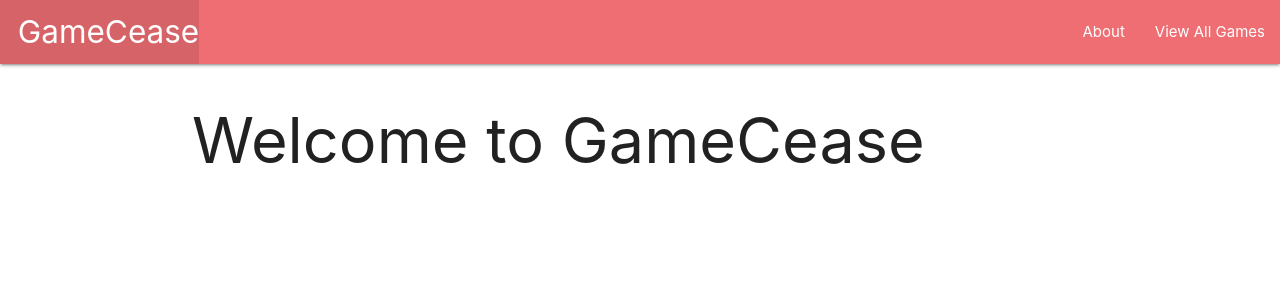
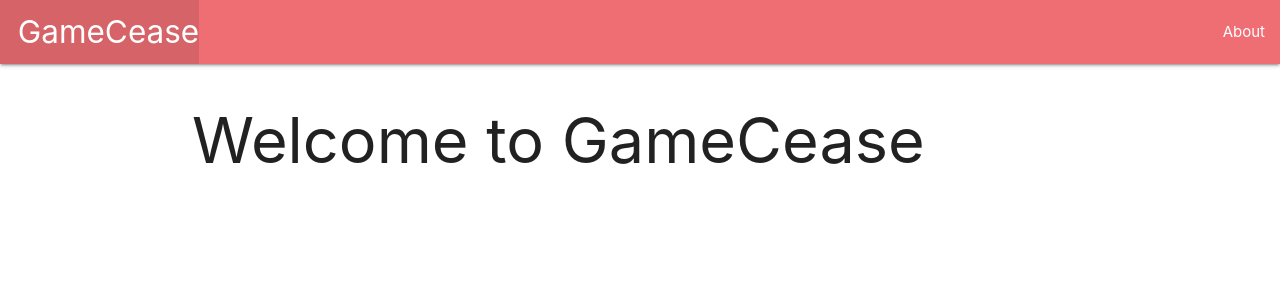
Before and after one commit to teyotobias/GameCease, a Django app: page / in a window 1280 px wide. Shown: the top 300 px of the page. Run offline with Django 4.2, Linux system fonts and the light colour scheme.

Commit message:
CRUD Ops integrated, class based views integrated, templates setup for base function. Base template also modified to reflect changes. Potential conflict commmented out

```diff
--- a/Game_Cease/settings.py
+++ b/Game_Cease/settings.py
@@ -1,6 +1,6 @@
 """
 Django settings for Game_Cease project.
-
+#if code doesn't run change everything from games_app back to games
 Generated by 'django-admin startproject' using Django 4.2.3.
 
 For more information on this file, see
--- a/Game_Cease/urls.py
+++ b/Game_Cease/urls.py
@@ -19,6 +19,5 @@ from django.urls import path, include
 
 urlpatterns = [
     path('admin/', admin.site.urls),
-
     path('', include('games.urls')),
 ]
--- a/games/templates/base.html
+++ b/games/templates/base.html
@@ -19,7 +19,8 @@
         </ul>
         <ul class="right">
           <li><a href="{% url 'about' %}">About</a></li>
-          <li><a href="{% url 'index' %}">View All Games</a></li>
+          <!-- <li><a href="{% url 'games_create' %}">Add Recommendation</a></li> -->
+          <!--<li><a href="{% url 'games_index' %}">View All Games</a></li> -->
         </ul>
       </div>
     </nav>
--- a/games/templates/games/detail.html
+++ /dev/null
@@ -1 +0,0 @@
-detail page goes here
--- /dev/null
+++ b/games/templates/games/game_list.html
@@ -0,0 +1 @@
+<!-- game index view-->
--- /dev/null
+++ b/games/templates/games/games_detail.html
@@ -0,0 +1 @@
+<!-- game detail page goes here-->
--- a/games/templates/games/index.html
+++ /dev/null
@@ -1 +0,0 @@
-index page goes here
--- a/games/urls.py
+++ b/games/urls.py
@@ -4,6 +4,10 @@ from . import views
 urlpatterns = [
     path('', views.home, name='home'), #maps to view.home view function -> does not exist yet, create it
     path('about/', views.about, name='about'),
-    path('games/', views.games_index, name='index'),
-    path('games/<int:game_id>/', views.games_detail, name='detail')
+    # path('games/', views.GameList.as_view, name='games_index'),
+    # path('games/<int:pk>/', views.GameDetail.as_view(), name='games_detail'), #may need modification on route
+    # path('games/create/', views.GameCreate.as_view(), name='games_create'),
+    # path('games/<int:pk>/update/', views.GameUpdate.as_view(), name='games_update'),
+    # path('games/<int:pk>/delete/', views.GameDelete.as_view(), name='games_delete'),
+
 ]
--- a/games/views.py
+++ b/games/views.py
@@ -1,7 +1,30 @@
 from django.shortcuts import render
 
 # Create your views here.
+#from .models import Game
+# from django.views.generic.edit import CreateView, UpdateView, DeleteView
+# from django.views.generic import ListView, DetailView
+# from .models import Game
 
+# class GameCreate(CreateView):
+#     model = GameCreate
+#     fields = '__all__'
+
+# class GameUpdate(UpdateView):
+#     model = GameUpdate
+#     fields = [fields to be updated]
+
+# class GameDelete(DeleteView):
+#     model = Game
+#     success_url = '/games'
+
+# class GameList(ListView):
+#     model = Game
+#     context_object_name = 'games'
+
+# class GameDetail(DetailView):
+#     model = Game
+#     context_object_name = 'game'
 
 def home(request):
 
@@ -10,19 +33,3 @@ def home(request):
 
 def about(request):
     return render(request, 'about.html')
-
-#setup for index view
-def games_index(request):
-    return render(request, 'games/index.html')
-    # videogames = Game.objects.all()
-    # return render(request, 'games/index.html', {
-    #     'games': videogames
-    # })
-
-# setup for details view
-def games_detail(request):    #need game_id in parameters as well
-    return render(request, 'games/detail.html')
-    # requestedGame = Game.objects.get(id=game_id)
-    # return render(request, 'games/detail.html', {
-    #     'game': requestedGame
-    # })
```
Also changed, not shown: games/templates/games/game_confirm_delete.html (added, +13 -0 lines), games/templates/games/game_form.html (added, +20 -0 lines).
